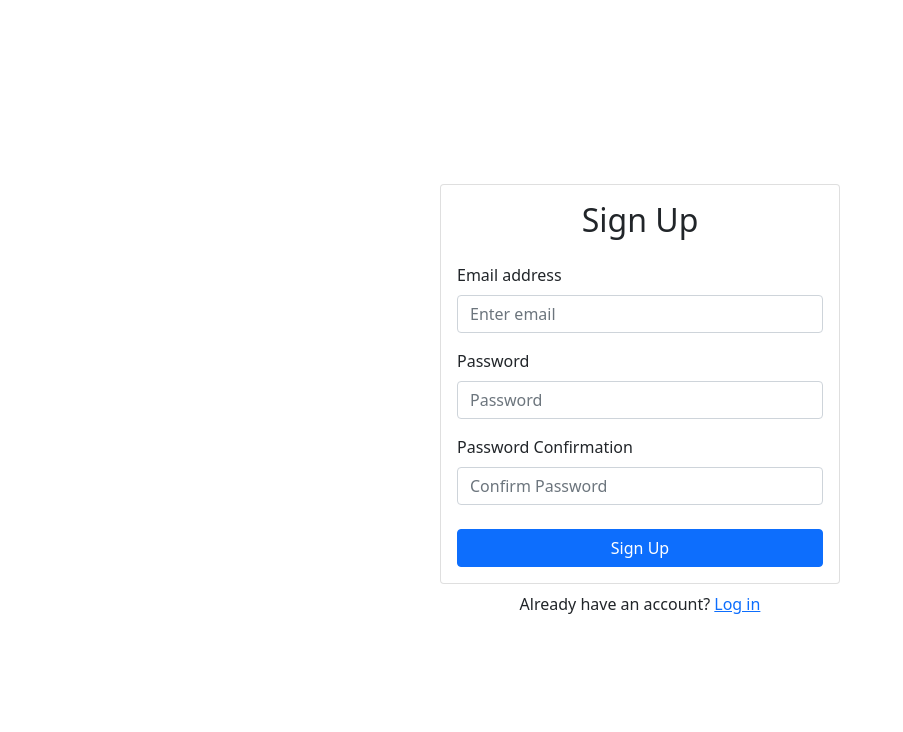
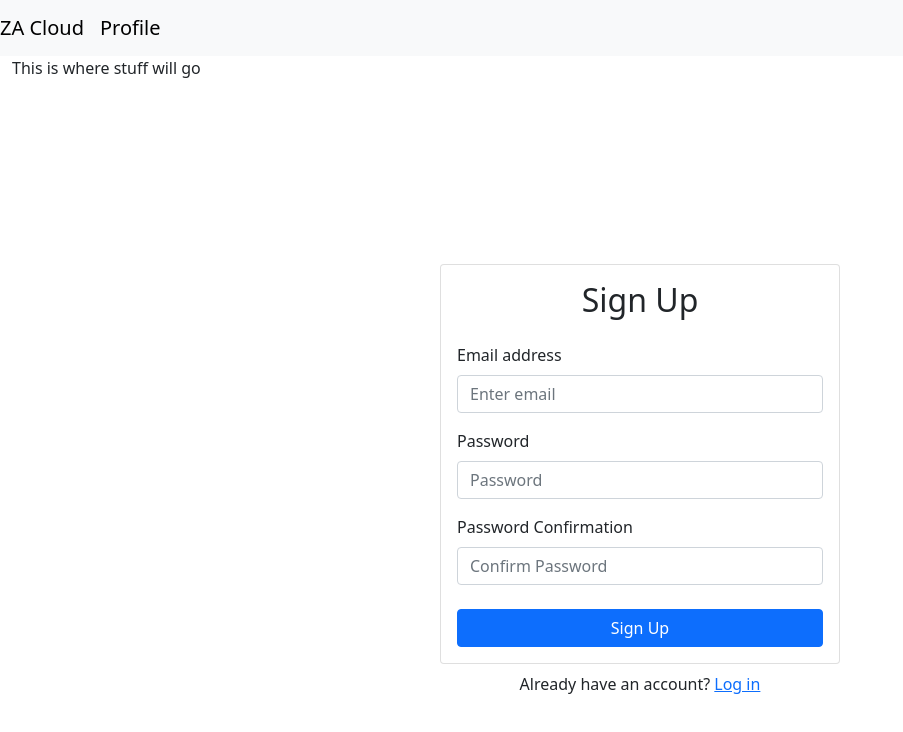
Before and after one commit to ZimmAgu/storage-cloud, a React (Create React App) app: page /signup in a window 1280 px wide. Shown: the top 732 px of the page, without its empty margins (0-903 px from the left). Built offline with nearby package versions, Linux system fonts and the light colour scheme; no server answers; sample sign-in values are in the browser's storage.

Commit message:
Navigation bar created

```diff
--- a/public/index.html
+++ b/public/index.html
@@ -6,7 +6,7 @@
   		<meta name="author" content="Zimuzo Agu">
   		<meta name="viewport" content="width=device-width, initial-scale=1.0">
 
-      <title>Login Form</title>
+      <title>Zims Storage Cloud</title>
   </head>
 
   <body>
--- a/src/App.js
+++ b/src/App.js
@@ -14,8 +14,8 @@ import UpdateEmail from './AuthComponents/UpdateEmail';
 import UpdatePassword from './AuthComponents/UpdatePassword';
 import UserProfile from './AuthComponents/UserProfile';
 
-// Storage Cloud Imports
-
+// StorageCloud Imports
+import Dashboard from './StorageCloud/Dashboard';
 
 
 function App () {
@@ -25,12 +25,12 @@ function App () {
                 <AuthorizationProvider>
 
                     {/* Storage Cloud Components */}
-
+                    <PrivateRoute path="/" component={Dashboard} />
 
                     {/* User Profile Components */}
                     <PrivateRoute path="/user_profile" component={UserProfile} />
 
-                    <PrivateRoute path="/update_email" component={UpdateEmail}/>
+                    <PrivateRoute path="/update_email" component={UpdateEmail} />
 
                     <PrivateRoute path="/change_password" component={UpdatePassword}/>
 
@@ -40,7 +40,7 @@ function App () {
 
                     <Route path="/login" component={LoginForm} />
 
-                    <Route path="/forgotpassword" component={ForgotPassword}/>
+                    <Route path="/forgotpassword" component={ForgotPassword} />
 
 
                 </AuthorizationProvider>
--- a/src/AuthComponents/Login.js
+++ b/src/AuthComponents/Login.js
@@ -16,7 +16,7 @@ function LoginForm () {
     const history = useHistory()
 
     if (currentUser) { // If someone is logged in go straight to the homepage
-        history.push('/user_profile')
+        history.push('/')
     }
 
 
@@ -28,7 +28,7 @@ function LoginForm () {
                 setFormError('');
                 setLoadingStatus(true);
                 console.log('Login successful for: ' + loginEmailRef.current.value)
-                history.push('/user_profile') // Redirects to the root page of the document
+                history.push('/') // Redirects to the root page of the document
             })
             .catch( () => {
                 setFormError('Log in was not successful')
--- a/src/AuthComponents/SignUp.js
+++ b/src/AuthComponents/SignUp.js
@@ -34,7 +34,7 @@ function SignUpForm () {
                 setFormError('');
                 setLoadingStatus(true);
                 console.log('The sign up was a success');
-                history.push('/user_profile') // Redirects to the root page of the document
+                history.push('/') // Redirects to the root page of the document
             })
             .catch(() => {
                 setFormError('Sign in did not work');
--- a/src/StorageCloud/Dashboard.js
+++ b/src/StorageCloud/Dashboard.js
@@ -1,10 +1,17 @@
 import React from 'react'
+import NavigationBar from './NavigationBar'
+import {Container} from 'react-bootstrap'
+
 
 function Dashboard() {
     return (
-        <div>
+        <>
+            <NavigationBar/>
 
-        </div>
+            <Container fluid>
+                This is where stuff will go
+            </Container>
+        </>
     )
 }
 
--- a/src/StorageCloud/NavigationBar.js
+++ b/src/StorageCloud/NavigationBar.js
@@ -1,11 +1,22 @@
 import React from 'react'
 import {Navbar, Nav} from 'react-bootstrap'
+import {Link} from 'react-router-dom'
 
 function NavigationBar() {
     return (
-        <div>
+        <Navbar bg="light" expand='sm'>
+            <Navbar.Brand>
+                <Link to='./' style={{ color:'black', textDecoration: 'none' }}>
+                    ZA Cloud
+                </Link>
+            </Navbar.Brand>
 
-        </div>
+            <Navbar.Brand>
+                <Link to='./user_profile' style={{ color:'black', textDecoration: 'none' }}>
+                    Profile
+                </Link>
+            </Navbar.Brand>
+        </Navbar>
     )
 }
 
```
